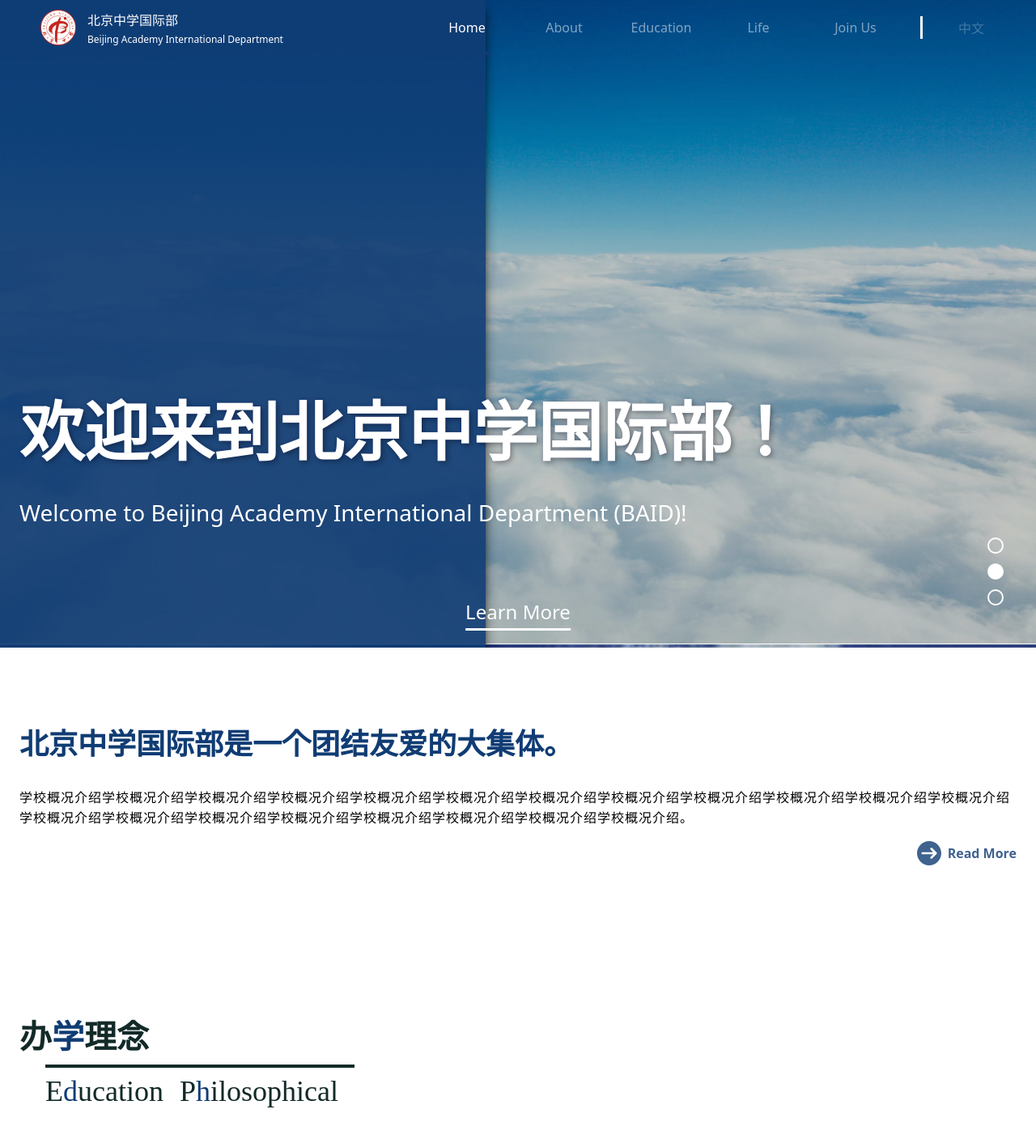
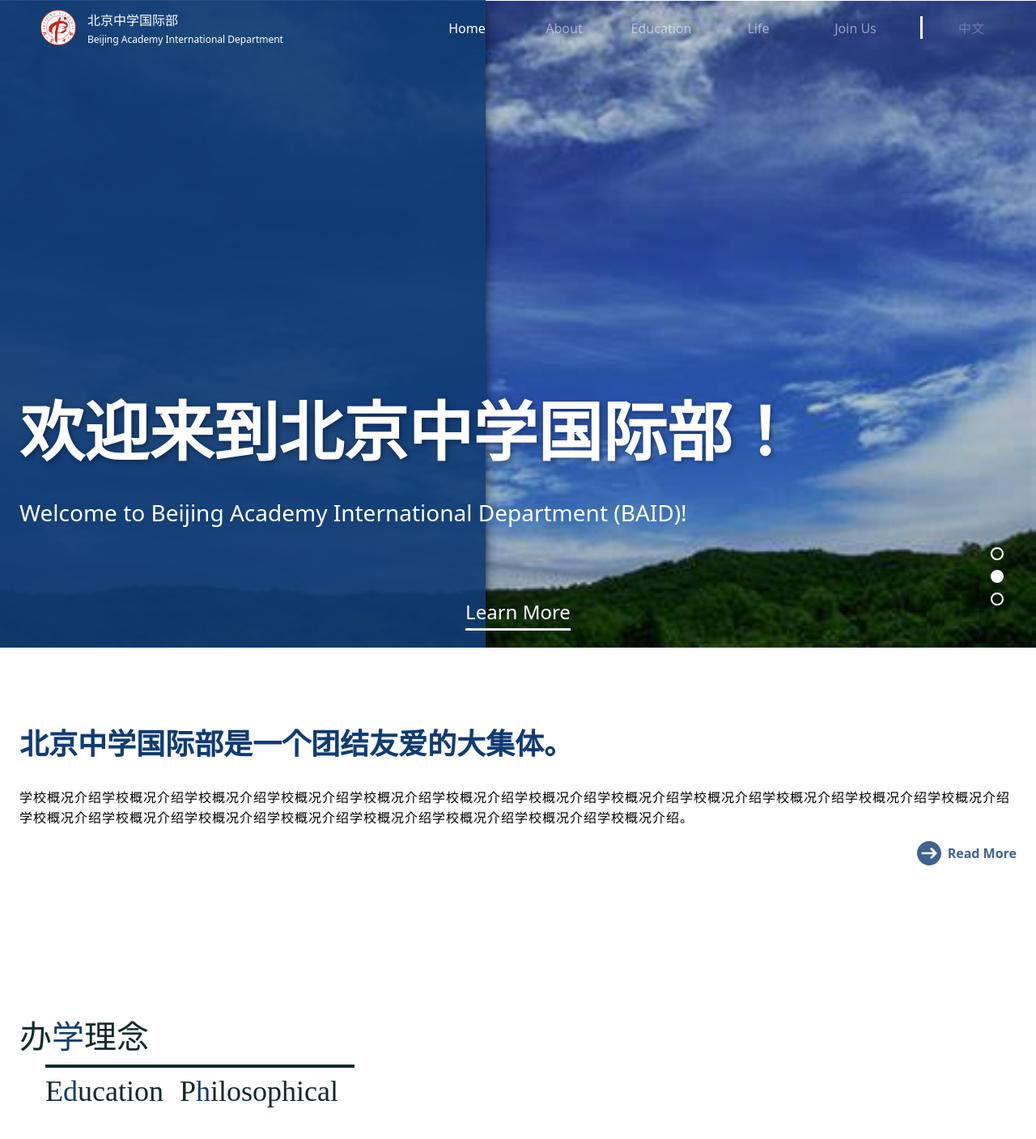
Before and after one commit to BAID-CSClub/baid-website-next, a Vue app: page /en-US in a window 1280 px wide. Shown: the top 1407 px of the page at 81% size. Built offline with nearby package versions, Linux system fonts and the light colour scheme.

Commit message:
Quest clear

```diff
--- a/package.json
+++ b/package.json
@@ -41,8 +41,8 @@
   },
   "devDependencies": {
     "@intlify/vite-plugin-vue-i18n": "^6.0.1",
-    "@unocss/preset-uno": "^0.45.7",
-    "@unocss/preset-web-fonts": "^0.45.7",
+    "@unocss/preset-uno": "^0.45.8",
+    "@unocss/preset-web-fonts": "^0.45.8",
     "@vitejs/plugin-vue": "^3.0.3",
     "eslint": "^8.22.0",
     "eslint-config-standard": "^17.0.0",
@@ -50,7 +50,7 @@
     "eslint-plugin-n": "^15.2.4",
     "eslint-plugin-promise": "^6.0.0",
     "eslint-plugin-vue": "^9.3.0",
-    "unocss": "^0.45.7",
+    "unocss": "^0.45.8",
     "vite": "^3.0.8",
     "vite-imagetools": "^4.0.4",
     "vue-eslint-parser": "^9.0.3"
--- a/src/components/CarouselHorizontal.vue
+++ b/src/components/CarouselHorizontal.vue
@@ -14,7 +14,7 @@
         v-for="(img, index) in props.images"
         v-bind:key="img"
         :class="{ 'important-bg-white': current === index }"
-        class="dot w-4 h-4 m-x-3 cursor-pointer"
+        class="dot w-3 h-3 m-x-3 cursor-pointer"
         v-on:click="
           () => {
             current = index
--- a/src/components/CarouselVertical.vue
+++ b/src/components/CarouselVertical.vue
@@ -16,7 +16,7 @@
         v-for="(img, index) in props.images"
         v-bind:key="img"
         :class="{ 'important-bg-white': current === index }"
-        class="dot w-4 h-4 m-y-3 cursor-pointer"
+        class="dot w-3 h-3 m-y-3 cursor-pointer"
         v-on:click="
           () => {
             current = index
--- a/src/components/DesktopEducationTeaching/LearningMethod.vue
+++ b/src/components/DesktopEducationTeaching/LearningMethod.vue
@@ -1,7 +1,7 @@
 <template>
 <div class="m-3vw m-t--20">
-    <div class="text-10 font-700 text-right flex justify-end m-r-5vw">
-        <FancyTitle :top="$t('EducationTeaching.Learning.Title')" btm="Learning Method" color="red"></FancyTitle>
+    <div class="text-10 font-700 flex justify-end m-r-5vw">
+        <FancyTitle :top="$t('EducationTeaching.Learning.Title')" btm="Learning Method" color="red" right></FancyTitle>
     </div>
         <div class="grid h-44vw" style="margin:1vw 8vw;grid-auto-flow: column;grid-template-columns:2.5fr 1fr;gap:4px;">
             <div style="overflow:clip">
--- a/src/components/DesktopHeader.vue
+++ b/src/components/DesktopHeader.vue
@@ -1,7 +1,8 @@
 <template>
+  <div :class="{ 'h-17': fixed }"></div>
   <header
-    class="w-screen h-17 bg-white flex justify-between items-center transition-colors font-sans relative z-10"
-    :class="{ 'important-bg-transparent': transparent }"
+    class="w-screen h-17 bg-white flex justify-between items-center transition-all font-sans relative z-10"
+    :class="{ 'important-bg-transparent': transparent, 'important:fixed shadow-lg': fixed, 'op-0 top--17': fixed && !fixedShow, 'op-100 top-0': fixed && fixedShow }"
     :style="{ color }"
   >
     <div class="m-l-10">
@@ -20,11 +21,12 @@
           v-for="(route, index) in routesComputed"
           v-bind:key="route.name"
           v-on:mouseover="onHover(index)"
-          class="flex items-center justify-center w-30 h-full font-500 text-16px margin-left-right-10px"
+          class="h-full font-500 text-16px margin-left-right-10px"
         >
           <router-link
             :to="route.path"
-            class="decoration-none opacity-50 transition-colors transition-opacity color-inherit hover:opacity-100 active:opacity-60"
+            class="inline-block w-30 h-full text-center decoration-none opacity-50 transition-colors transition-opacity color-inherit hover:opacity-100 active:opacity-60"
+            style="line-height: 70px;"
             active-class="important-opacity-100"
             >{{ $t(`views.${route.name}`) }}
           </router-link>
@@ -59,7 +61,7 @@
 <script setup>
 import { routes } from '../router'
 import { animate } from 'popmotion'
-import { ref, computed } from 'vue'
+import { ref, computed, onMounted, onUnmounted } from 'vue'
 import { useRoute, useRouter } from 'vue-router'
 import { useI18n } from 'vue-i18n'
 import SchoolLogo from './DesktopHeader/SchoolLogo.vue'
@@ -126,25 +128,50 @@ const { locale } = useI18n({ useScope: 'global' })
 const route = useRoute()
 
 const color = computed(() => {
-  if (route.meta.header && route.meta.header.color) {
+  if (route.meta.header && route.meta.header.color && !fixed.value) {
     return route.meta.header.color
   } else {
     return '#000'
   }
 })
 const lineColor = computed(() => {
-  if (route.meta.header && route.meta.header.lineColor) {
+  if (route.meta.header && route.meta.header.lineColor && !fixed.value) {
     return route.meta.header.lineColor
   } else {
     return '#103C74'
   }
 })
 const transparent = computed(() => {
-  if (route.meta.header && route.meta.header.transparent) {
+  if (route.meta.header && route.meta.header.transparent && !fixed.value) {
     return route.meta.header.transparent
   } else {
     return false
   }
+})
+
+// When scrolled distance > 100vh, the header will be fixed at the top
+const fixed = ref(false)
+const fixedShow = ref(false)
+let last = window.scrollY
+onMounted(() => {
+  window.onscroll = () => {
+    const delta = window.scrollY - last
+    if (window.scrollY > window.innerHeight) {
+      fixed.value = true
+    } else {
+      fixed.value = false
+    }
+    if (delta < 0) {
+      fixedShow.value = true
+    } else {
+      fixedShow.value = false
+    }
+    last = window.scrollY
+  }
+})
+
+onUnmounted(() => {
+  window.onscroll = null
 })
 </script>
 
--- a/src/components/FancyTitle.vue
+++ b/src/components/FancyTitle.vue
@@ -1,6 +1,6 @@
 <template>
   <div class="w-max" :class="{ 'text-right': right }">
-    <h1 class="color-#122A28 m-0 text-10 font-title">
+    <h1 class="color-#122A28 m-0 text-10 font-title font-300">
       <span
         v-for="word in top"
         :key="word"
```
Also changed, not shown: 1 other file (tests, documents, lock files or other folders).
